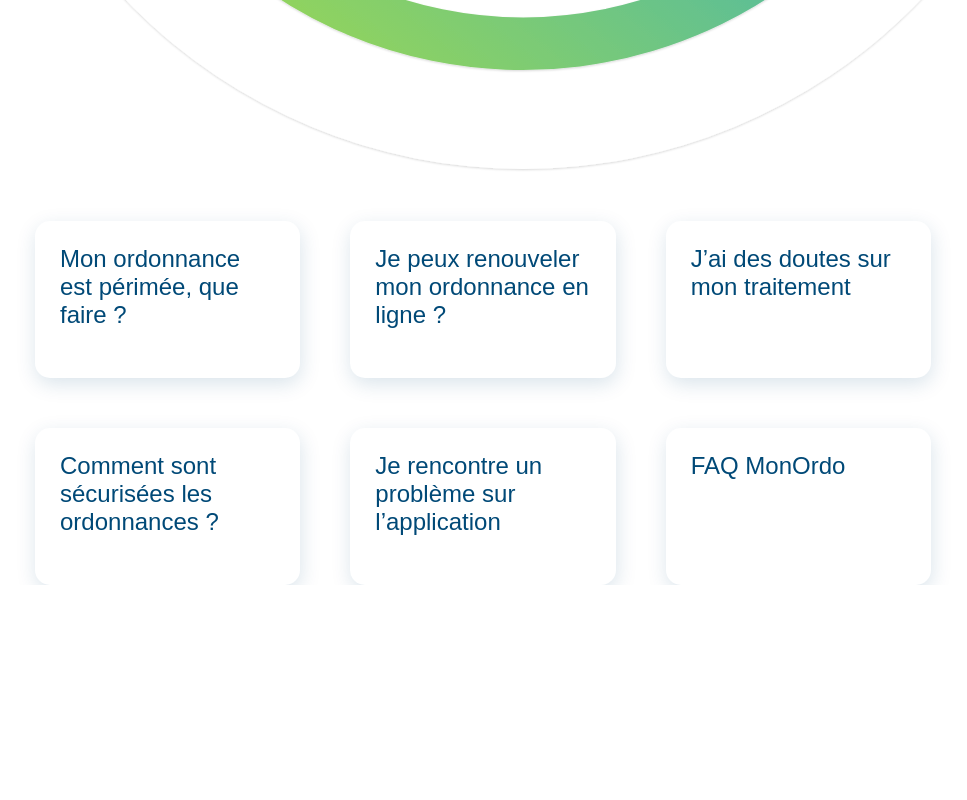
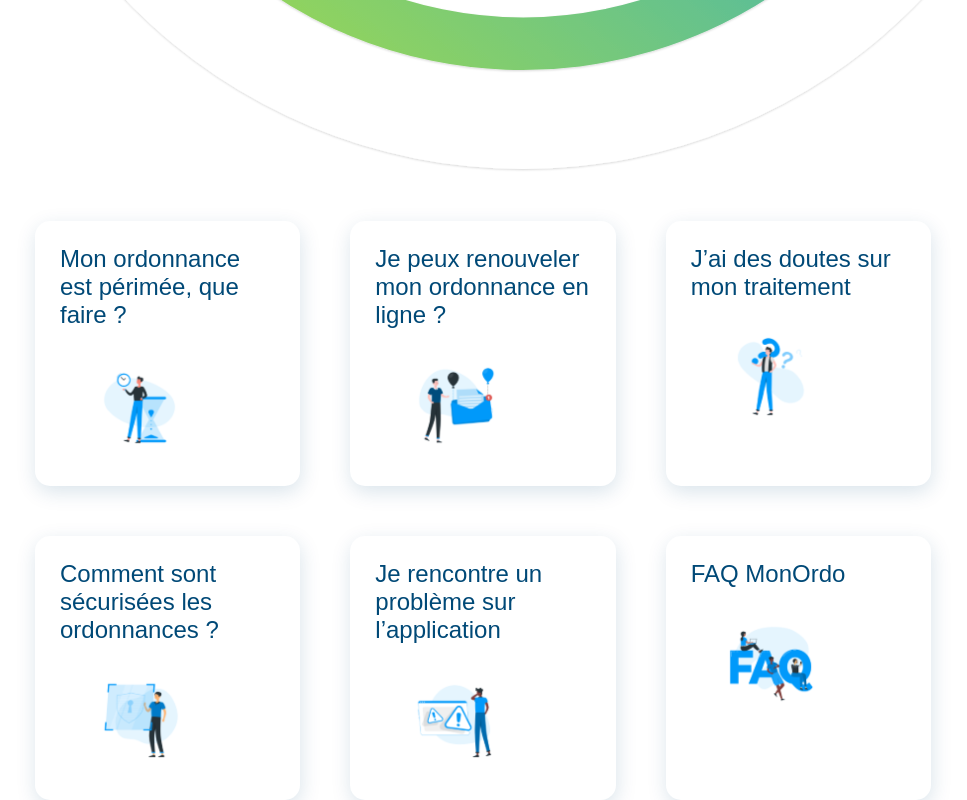
Before and after one commit to Mackee-Health/react-app, a Next.js app: page /help in a window 1280 px wide. Shown: the part 983-1783 px from the top of the page, without its empty margins (157-1124 px from the left). Before the commit the page ends 1568 px from the top, so only its background shows below. Built offline with nearby package versions, Linux system fonts and the light colour scheme.

Commit message:
Fix Image height (auto-height impossible)

```diff
--- a/app/styles/Help.module.css
+++ b/app/styles/Help.module.css
@@ -30,7 +30,9 @@
 }
 
 .illustationContainer {
-    width: 75%
+    width: 75%;
+    position: relative;
+    padding-bottom: 50%;
 }
 
 /* Phones */
```
